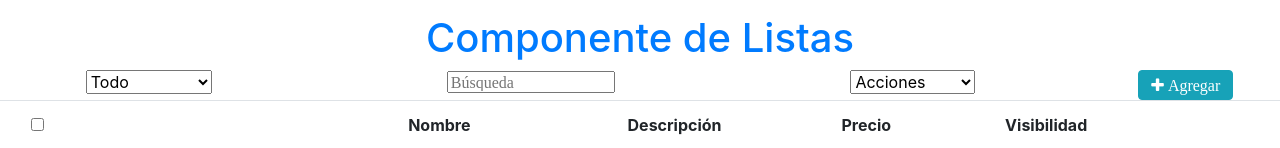
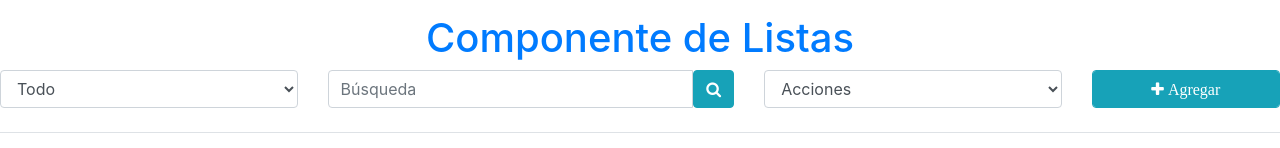
Before and after one commit to edcu11/ProyectoTecnologiasEmergentes, an Angular app: page / in a window 1280 px wide. Shown: the part 133-281 px from the top of the page. Built offline with nearby package versions, Linux system fonts and the light colour scheme; what angular-font-awesome, ngx-ui-switch would draw is missing.

Commit message:
Better Looking Toolbar

```diff
--- a/src/app/component-list/component-list.component.html
+++ b/src/app/component-list/component-list.component.html
@@ -7,5 +7,6 @@
   <img width="300" alt="Sube Logo" src="../assets/logo.png"/>
   <h1 class="text-primary">Componente de Listas</h1>
   <app-toolbar></app-toolbar>
+  <br>
   <app-table></app-table>
 </div>
--- a/src/app/table/table.component.html
+++ b/src/app/table/table.component.html
@@ -18,7 +18,7 @@
 				<tr *ngFor="let prod of arrProds">
 					<td><input type="checkbox" class="checkbox" id="chk{{prod.Id}}"></td>
 					<td>
-						<img alt="Product: {{prod.name}} Image" src="{{prod.imageUrl}}" width="100" height="auto" align="center">
+						<img alt="Product: {{prod.name}} Image" src="{{prod.imageUrl}}" width="100" height="auto" align="center" onerror="this.src='../../assets/product_image_default.png'">
 					</td>
 					<td>{{prod.name}}</td>
 					<td>{{prod.description}}</td>
--- a/src/app/toolbar/toolbar.component.html
+++ b/src/app/toolbar/toolbar.component.html
@@ -1,17 +1,18 @@
 <div class="row row-md-12">
 	<div class="col-md-3">
-		<select>
+		<select class="form-control">
 			<option>Todo</option>
 			<option>Sin Leer</option>
 			<option>Sin Inventario</option>
 			<option>Sin Terminar</option>
 		</select>
 	</div>
-	<div class="col-md-4 col-md-offset-3">
-		<input type="text" name="search" placeholder="Búsqueda" class="fa fa-search">
+	<div class="col-md-4 col-md-offset-3 input-group">
+		<input type="text" name="search" placeholder="Búsqueda" for="search" class="form-control" width="400px">
+		<button class="btn btn-info" type="submit"><i class="input-group-addon fa fa-search"></i></button>
 	</div>
 	<div class="col-md-3 col-md-offset-7">
-		<select>
+		<select class="form-control">
 			<option>Acciones</option>
 			<option>Eliminar</option>
 			<option>Esconder</option>
@@ -19,7 +20,7 @@
 		</select>
 	</div>
 	<div class="col-md-2 col-md-offset-10">
-		<button class="btn btn-info fa fa-plus">
+		<button class="btn btn-info fa fa-plus form-control">
 			Agregar
 		</button>
 	</div>
```
Also changed, not shown: src/assets/product_image_default.png (added).
